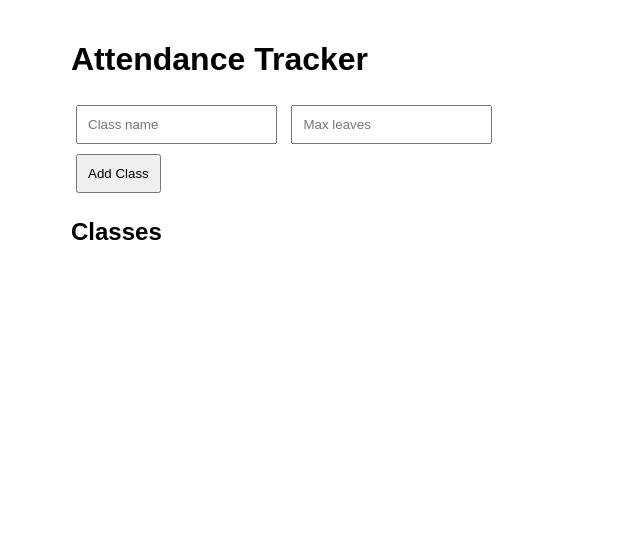
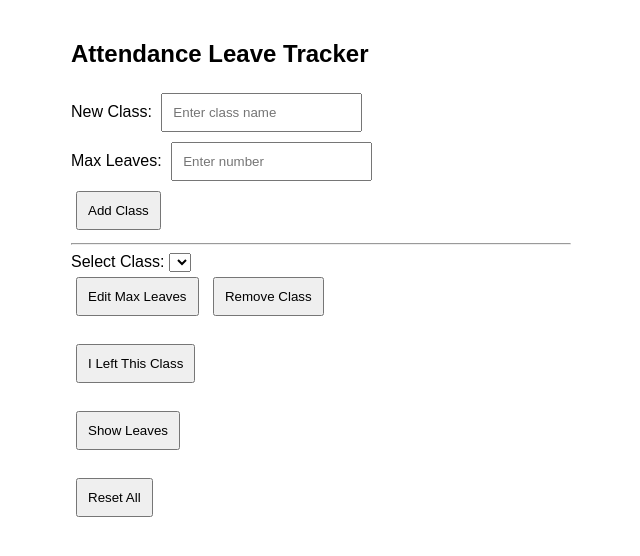
Before and after one commit to kahan-code/attendance-tracker, a plain HTML site: page index.html in a window 1280 px wide. Shown: the whole page, without its empty margins (319-959 px from the left). Drawn offline with Linux system fonts and the light colour scheme; no server answers.

Commit message:
Update index.html

```diff
--- a/index.html
+++ b/index.html
@@ -1,28 +1,61 @@
 <!DOCTYPE html>
 <html>
+
 <head>
 
 <meta name="viewport" content="width=device-width, initial-scale=1">
 
-<title>Attendance Tracker</title>
+<title>Attendance Leave Tracker</title>
 
 <link rel="stylesheet" href="style.css">
-<link rel="manifest" href="manifest.json">
 
 </head>
 
 <body>
 
-<h1>Attendance Tracker</h1>
+<h2>Attendance Leave Tracker</h2>
 
-<input id="className" placeholder="Class name">
-<input id="maxLeaves" type="number" placeholder="Max leaves">
+<div>
+
+<label>New Class:</label>
+<input id="className" placeholder="Enter class name">
+
+</div>
+
+<div>
+
+<label>Max Leaves:</label>
+<input id="maxLeaves" type="number" placeholder="Enter number">
+
+</div>
 
 <button id="addBtn">Add Class</button>
 
-<h2>Classes</h2>
+<hr>
 
-<div id="classList"></div>
+<div>
+
+<label>Select Class:</label>
+
+<select id="classDropdown"></select>
+
+</div>
+
+<button id="editBtn">Edit Max Leaves</button>
+<button id="removeBtn">Remove Class</button>
+
+<br><br>
+
+<button id="leaveBtn">I Left This Class</button>
+
+<br><br>
+
+<button id="showBtn">Show Leaves</button>
+
+<br><br>
+
+<button id="resetBtn">Reset All</button>
+
 
 <script type="module">
 
```
